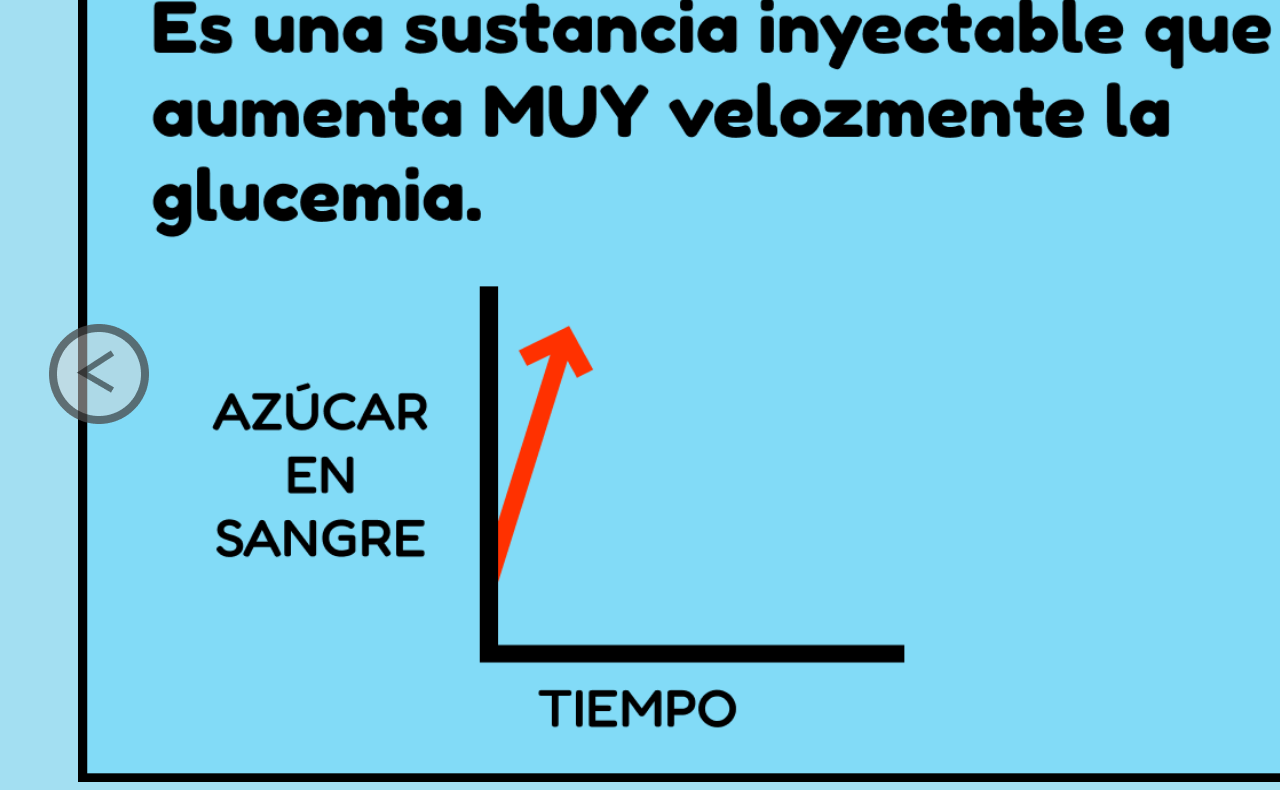
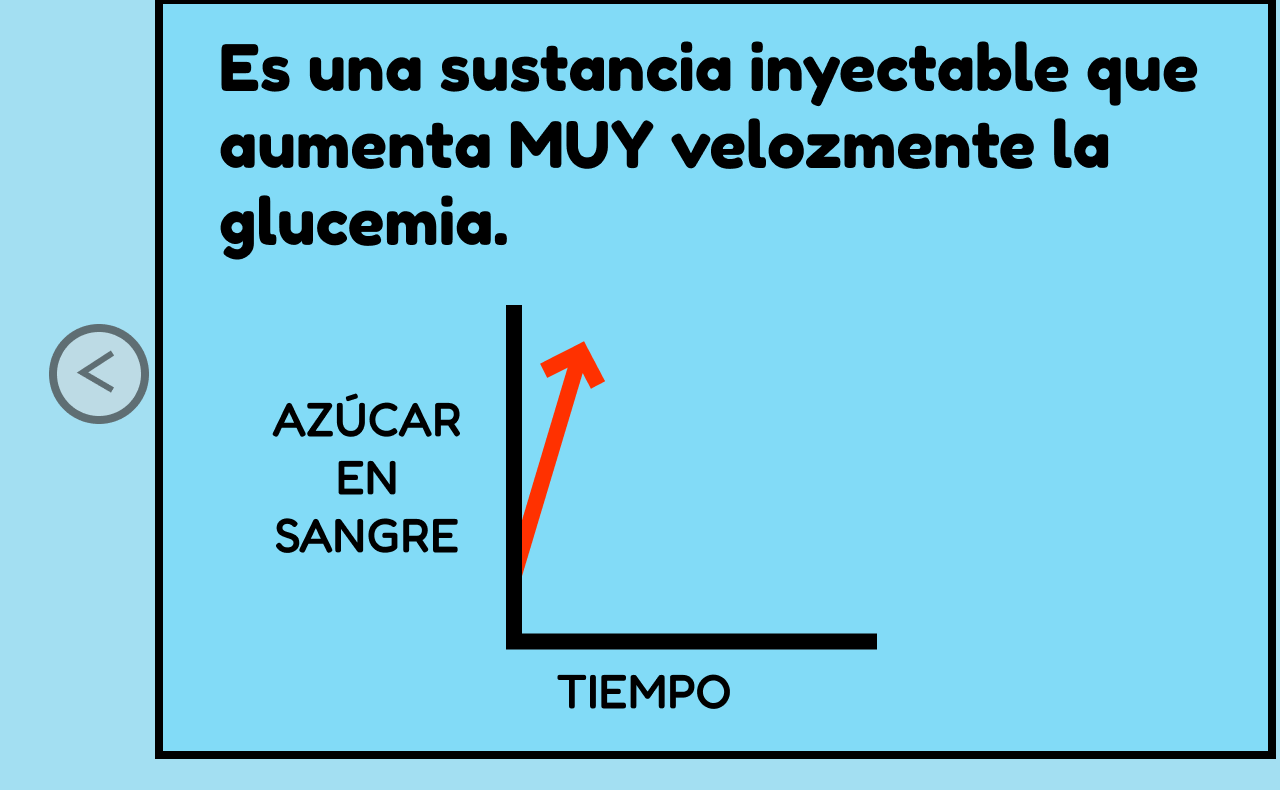
Before and after one commit to 3-TIC-ORT/proyecto-midosissegura, a website: page front/glucagon/glucagon.html in a window 1280 px wide. Shown: the part 189-979 px from the top of the page. Drawn offline with Linux system fonts and the light colour scheme.

Commit message:
glucagon terminado (ema te ruego uni las cosas de otra forma no pude acomodar algunas imagenes porque tenes rectangulos imaginarios)

```diff
--- a/front/glucagon/glucagon.css
+++ b/front/glucagon/glucagon.css
@@ -5,14 +5,30 @@ body {
     display: flex;
 }
 
-.uno, .dos, .tres, .cuatro, .cinco, .seis, .siete, .ocho, .nueve, .diez, .once, .doce, .trece, .catorce {
+.uno {
     position: absolute;
-    width: 1283.14px;
-    height: 833.36px;
-    top: 138px;
-    left: 78px;
+    width: 1125.3271484375px;
+    height: 763px;
+    top: 180px;
+    left: 153.84px;
+    opacity: 1;
     display: flex;
     z-index: 500;
+}
+
+.dos, .tres, .cuatro, .cinco, .ocho {
+    position: absolute;
+    display: flex;
+    z-index: 500;
+    width: 1121px;
+    height: 763px;
+    top: 185px;
+    left: 155px;
+    opacity: 1;
+}
+
+ {
+
 }
 
 .display {
--- a/front/glucagon/glucagon.js
+++ b/front/glucagon/glucagon.js
@@ -25,6 +25,20 @@ function paginasmostrar () {
     paginas.forEach((pagina, i) => {
         pagina.style.display = (i === indice) ? `block` : `none`;
     });
+
+    if (indice === 0) {
+        atras.style.display= "none"
+    }
+    else {
+        atras.style.display= "block"
+    }
+
+    if (indice === paginas.length - 1){
+        seguir.style.display = "none"
+    }
+    else {
+        seguir.style.display = "block"
+    }
 }
 
 paginasmostrar ();
```
Also changed, not shown: front/glucagon/imagenes/Group 304.png (deleted), front/glucagon/imagenes/Group 319.png (added).
